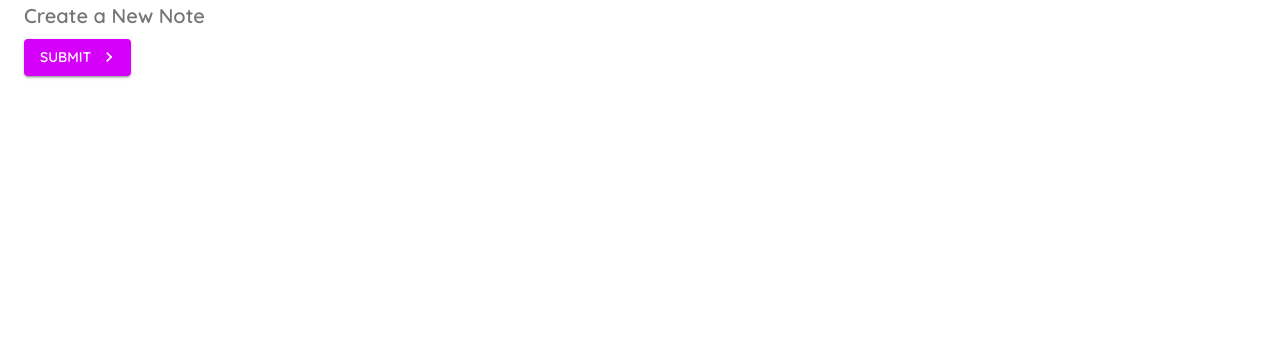
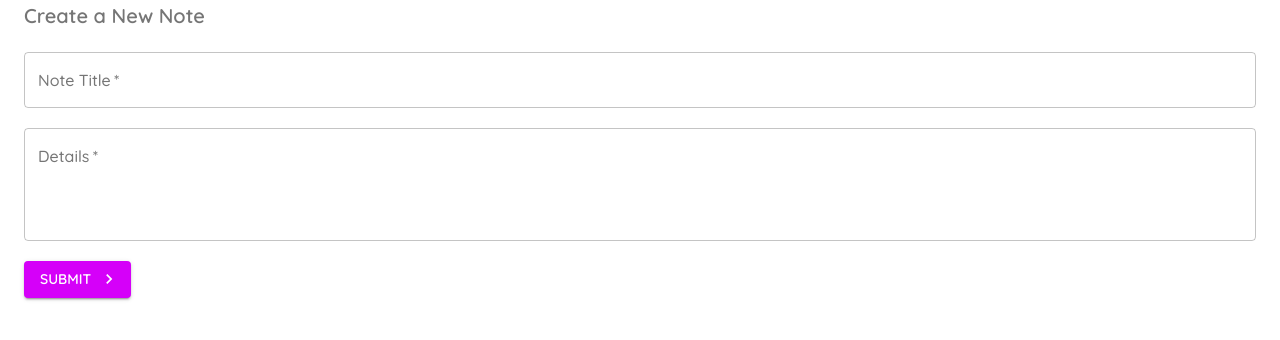
Before and after one commit to SalmaGira/material-ui-note-app, a React (Create React App) app: page /create in a window 1280 px wide. Shown: the top 340 px of the page. Built offline with nearby package versions, Linux system fonts and the light colour scheme.

Commit message:
useState text field

```diff
--- a/src/pages/Create.js
+++ b/src/pages/Create.js
@@ -1,14 +1,41 @@
-import React from "react";
+import React, { useState } from "react";
 import Typography from "@material-ui/core/Typography";
 import Button from "@material-ui/core/Button";
 import Container from "@material-ui/core/Container";
 import KeyboardArrowRightIcon from "@material-ui/icons/KeyboardArrowRight";
 import { makeStyles } from "@material-ui/core";
+import TextField from "@material-ui/core/TextField";
 
-const useStyle = makeStyles({});
+const useStyle = makeStyles({
+  field: {
+    marginTop: 20,
+    marginBottom: 20,
+    display: "block",
+  },
+});
 
 export default function Create() {
   const classes = useStyle();
+  const [title, setTitle] = useState("");
+  const [details, setDetails] = useState("");
+  const [titleError, setTitleError] = useState(false);
+  const [detailsError, setDetailsError] = useState(false);
+
+  const handleSubmit = (e) => {
+    e.preventDefault();
+    setTitleError(false);
+    setDetailsError(false);
+
+    if (title == "") {
+      setTitleError(true);
+    }
+    if (details == "") {
+      setDetailsError(true);
+    }
+    if (title && details) {
+      console.log(title, details);
+    }
+  };
 
   return (
     <Container size="sm">
@@ -21,8 +48,31 @@ export default function Create() {
         Create a New Note
       </Typography>
 
+      <form noValidate autoComplete="off" onSubmit={handleSubmit}>
+        <TextField
+          className={classes.field}
+          onChange={(e) => setTitle(e.target.value)}
+          label="Note Title"
+          variant="outlined"
+          color="secondary"
+          fullWidth
+          required
+          error={titleError}
+        />
+        <TextField
+          className={classes.field}
+          onChange={(e) => setDetails(e.target.value)}
+          label="Details"
+          variant="outlined"
+          color="secondary"
+          multiline
+          rows={4}
+          fullWidth
+          required
+          error={detailsError}
+        />
+
         <Button
-        onClick={() => console.log("you clicked me")}
           type="submit"
           color="secondary"
           variant="contained"
@@ -30,6 +80,7 @@ export default function Create() {
         >
           Submit
         </Button>
+      </form>
     </Container>
   );
 }
```
Lines whose indentation alone changed are shown as unchanged.
